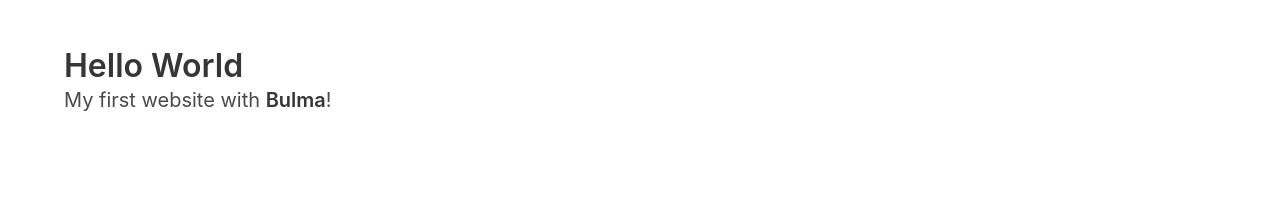
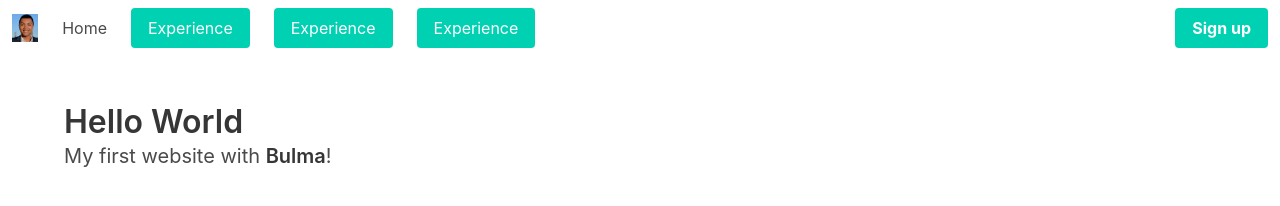
Before and after one commit to HDWilliams/HDWilliams.github.io, a plain HTML site: page index.html in a window 1280 px wide. Drawn offline with nearby package versions, Linux system fonts and the light colour scheme.

Commit message:
added basic navbar

```diff
--- a/index.html
+++ b/index.html
@@ -7,6 +7,60 @@
         <link rel="stylesheet" href="https://cdn.jsdelivr.net/npm/bulma@0.9.1/css/bulma.min.css">
     </head>
     <body>
+    <header>
+        <nav class="navbar" role="navigation" aria-label="main navigation">
+            <div class="navbar-brand">
+              <a class="navbar-item" href="https://bulma.io">
+                <img src="navbar_brand.jpg">
+              </a>
+
+              <a role="button" class="navbar-burger" aria-label="menu" aria-expanded="false" data-target="navbarBasicExample">
+                <span aria-hidden="true"></span>
+                <span aria-hidden="true"></span>
+                <span aria-hidden="true"></span>
+              </a>
+            </div>
+
+            <div id="navbarBasicExample" class="navbar-menu">
+              <div class="navbar-start">
+                <div class="navbar-item">
+                  Home
+                </div>
+                <div class="navbar-item">
+                  <div class="buttons">
+                    <a class="button is-primary">
+                      Experience
+                    </a>
+                  </div>
+                </div>
+                <div class="navbar-item">
+                  <div class="buttons">
+                    <a class="button is-primary">
+                      Experience
+                    </a>
+                  </div>
+                </div>
+                <div class="navbar-item">
+                  <div class="buttons">
+                    <a class="button is-primary">
+                      Experience
+                    </a>
+                  </div>
+                </div>
+              </div>
+
+              <div class="navbar-end">
+                <div class="navbar-item">
+                  <div class="buttons">
+                    <a class="button is-primary">
+                      <strong>Sign up</strong>
+                    </a>
+                  </div>
+                </div>
+              </div>
+            </div>
+          </nav>
+    </header>
     <section class="section">
         <div class="container">
             <h1 class="title">
```
Also changed, not shown: navbar_brand.jpg (added). Lines whose indentation alone changed are shown as unchanged.
